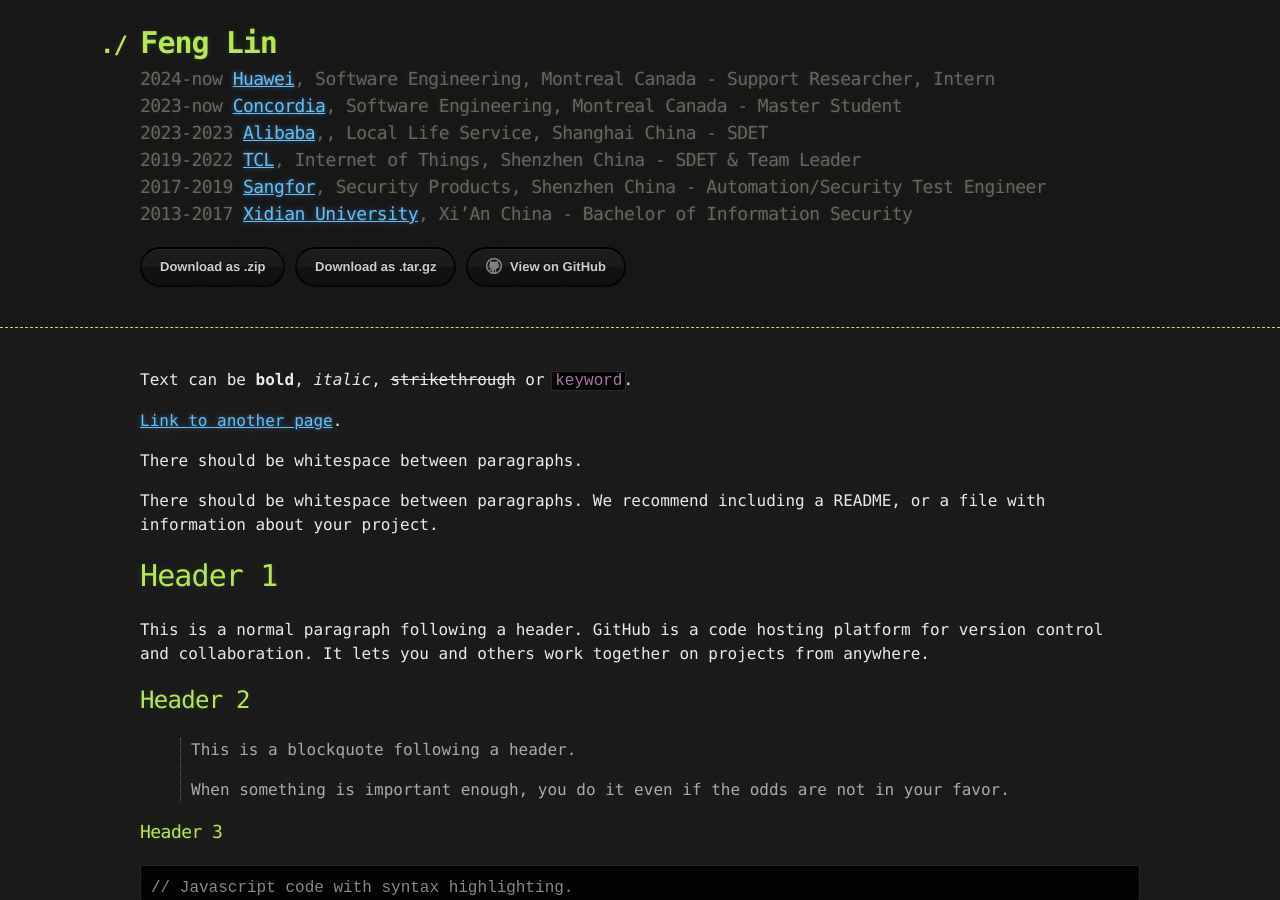
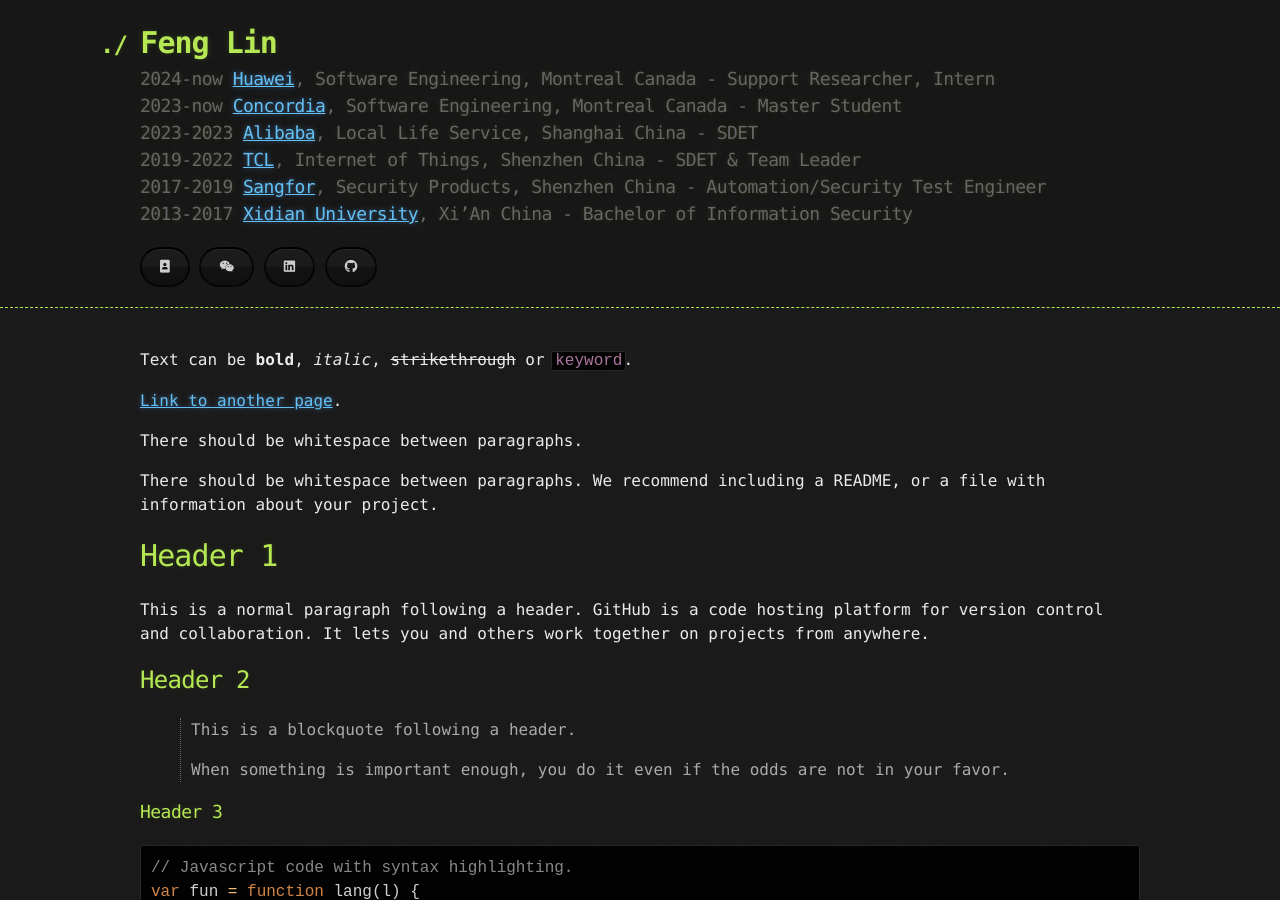
Before and after one commit to L1nwatch/L1nwatch.github.io, a Jekyll site: the page built from index.md, in a window 1280 px wide and 900 px high. Built offline with Jekyll 4.4.1, drawn with Linux system fonts in a browser that asks for light colours.

Commit message:
[2024-08-02] add some links

```diff
--- a/_config.yml
+++ b/_config.yml
@@ -1,5 +1,5 @@
 title: Feng Lin
-description: 2024-now <a href="https://www.huawei.com/ca/">Huawei</a>, Software Engineering, Montreal Canada - Support Researcher, Intern <br> 2023-now <a href="https://www.concordia.ca/">Concordia</a>, Software Engineering, Montreal Canada - Master Student <br> 2023-2023 <a href="https://www.alibabagroup.com/en-US/">Alibaba</a>,, Local Life Service, Shanghai China - SDET <br> 2019-2022 <a href="https://www.tcl.com/us/en">TCL</a>, Internet of Things, Shenzhen China - SDET & Team Leader <br> 2017-2019 <a href="https://www.sangfor.com/">Sangfor</a>, Security Products, Shenzhen China - Automation/Security Test Engineer <br> 2013-2017 <a href="https://www.xidian.edu.cn/">Xidian University</a>, Xi’An China - Bachelor of Information Security
+description: 2024-now <a href="https://www.huawei.com/ca/">Huawei</a>, Software Engineering, Montreal Canada - Support Researcher, Intern <br> 2023-now <a href="https://www.concordia.ca/">Concordia</a>, Software Engineering, Montreal Canada - Master Student <br> 2023-2023 <a href="https://www.alibabagroup.com/en-US/">Alibaba</a>, Local Life Service, Shanghai China - SDET <br> 2019-2022 <a href="https://www.tcl.com/us/en">TCL</a>, Internet of Things, Shenzhen China - SDET & Team Leader <br> 2017-2019 <a href="https://www.sangfor.com/">Sangfor</a>, Security Products, Shenzhen China - Automation/Security Test Engineer <br> 2013-2017 <a href="https://www.xidian.edu.cn/">Xidian University</a>, Xi’An China - Bachelor of Information Security
 show_downloads: true
 google_analytics:
 theme: jekyll-theme-hacker
--- a/_layouts/default.html
+++ b/_layouts/default.html
@@ -1,10 +1,11 @@
 <!DOCTYPE html>
-<html lang="{{ site.lang | default: "en-US" }}">
+<html lang="{{ site.lang | default: " en-US" }}">
 <head>
     <meta charset='utf-8'>
     <meta http-equiv="X-UA-Compatible" content="IE=edge">
     <meta name="viewport" content="width=device-width, initial-scale=1">
     <link rel="stylesheet" href="{{ '/assets/css/style.css?v=' | append: site.github.build_revision | relative_url }}">
+    <link rel="stylesheet" href="https://cdnjs.cloudflare.com/ajax/libs/font-awesome/6.0.0-beta3/css/all.min.css">
     {% include head-custom.html %}
 
     {% seo %}
@@ -21,11 +22,12 @@
 
         <section id="downloads">
             {% if site.show_downloads %}
-            <a href="{{ site.github.zip_url }}" class="btn">Download as .zip</a>
-            <a href="{{ site.github.tar_url }}" class="btn">Download as .tar.gz</a>
             {% endif %}
-          <a href="{{ site.github.repository_url }}" class="btn btn-github"><span class="icon"></span>View on GitHub</a>
         </section>
+        <a href="http://watch0.top/" class="btn"><i class="fa-solid fa-image-portrait"></i></a>
+        <a href="../assets/images/qr_wechat.JPG" class="btn"><i class="fa-brands fa-weixin"></i></a>
+        <a href="https://www.linkedin.com/in/feng-lin/" class="btn"><i class="fab fa-linkedin"></i></a>
+        <a href="https://github.com/L1nwatch" class="btn"><i class="fab fa-github"></i></a>
     </div>
 </header>
 
```
Also changed, not shown: assets/images/qr_wechat.JPG (added). Lines whose indentation alone changed are shown as unchanged.
